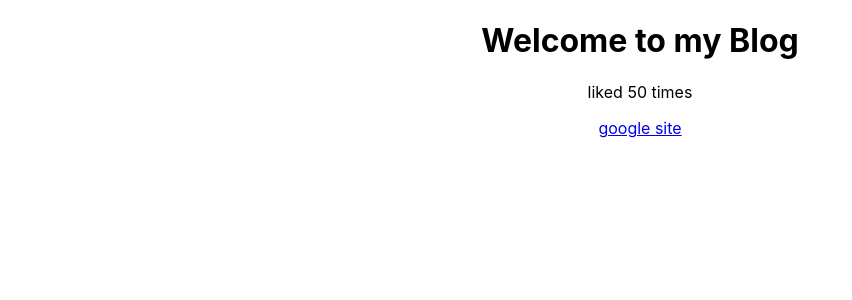
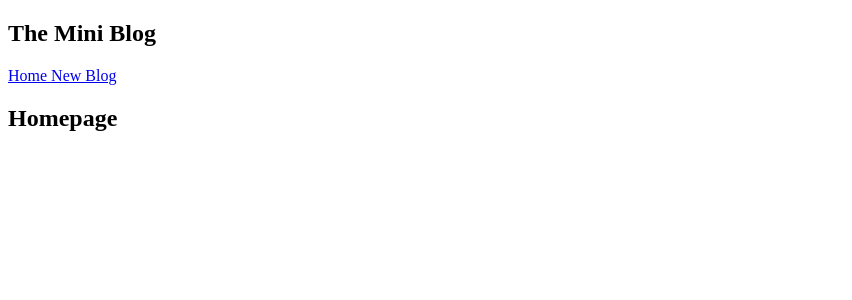
Before and after one commit to rmora101/mini-blog, a React (Create React App) app: page / in a window 1280 px wide. Shown: the top 300 px of the page, without its empty margins (0-852 px from the left). Built offline with nearby package versions, Linux system fonts and the light colour scheme.

Commit message:
added files

```diff
--- a/src/App.css
+++ /dev/null
@@ -1,38 +0,0 @@
-.App {
-  text-align: center;
-}
-
-.App-logo {
-  height: 40vmin;
-  pointer-events: none;
-}
-
-@media (prefers-reduced-motion: no-preference) {
-  .App-logo {
-    animation: App-logo-spin infinite 20s linear;
-  }
-}
-
-.App-header {
-  background-color: #282c34;
-  min-height: 100vh;
-  display: flex;
-  flex-direction: column;
-  align-items: center;
-  justify-content: center;
-  font-size: calc(10px + 2vmin);
-  color: white;
-}
-
-.App-link {
-  color: #61dafb;
-}
-
-@keyframes App-logo-spin {
-  from {
-    transform: rotate(0deg);
-  }
-  to {
-    transform: rotate(360deg);
-  }
-}
--- a/src/App.js
+++ b/src/App.js
@@ -1,16 +1,16 @@
 
-import './App.css';
+
 import React from 'react';
+import Navbar from './Navbar';
+import Home from './Home';
+function App() {
 
-function App() {
-  const title = 'Welcome to my Blog';
-  const likes = 50;
-  const link = 'http://www.google.com'
   return (
     <div className="App">
-      <h1> {title} </h1>
-      <p>liked {likes} times</p>
-      < a href={link}> google site</a>
+      <Navbar></Navbar>
+      <div className='content'>
+        <Home/>
+      </div>
     </div>
   );
 }
--- /dev/null
+++ b/src/Home.js
@@ -0,0 +1,9 @@
+const Home = () => {
+    return (
+        <div className="home">
+            <h2>Homepage</h2>
+        </div>
+     );
+}
+
+export default Home;
--- /dev/null
+++ b/src/Navbar.js
@@ -0,0 +1,13 @@
+const Navbar = () => {
+    return (
+        <nav className="navbar">
+            <h1>The Mini Blog</h1>
+            <div className="links">
+                <a href="/"> Home </a>
+                <a href="/create"> New Blog </a>
+            </div>
+        </nav>
+      );
+}
+
+export default Navbar;
--- a/src/index.css
+++ b/src/index.css
@@ -1,13 +1,2 @@
-body {
-  margin: 0;
-  font-family: -apple-system, BlinkMacSystemFont, 'Segoe UI', 'Roboto', 'Oxygen',
-    'Ubuntu', 'Cantarell', 'Fira Sans', 'Droid Sans', 'Helvetica Neue',
-    sans-serif;
-  -webkit-font-smoothing: antialiased;
-  -moz-osx-font-smoothing: grayscale;
-}
 
-code {
-  font-family: source-code-pro, Menlo, Monaco, Consolas, 'Courier New',
-    monospace;
-}
+@import url('https://fonts.googleapis.com/css2?family=Quicksand&display=swap');
```
